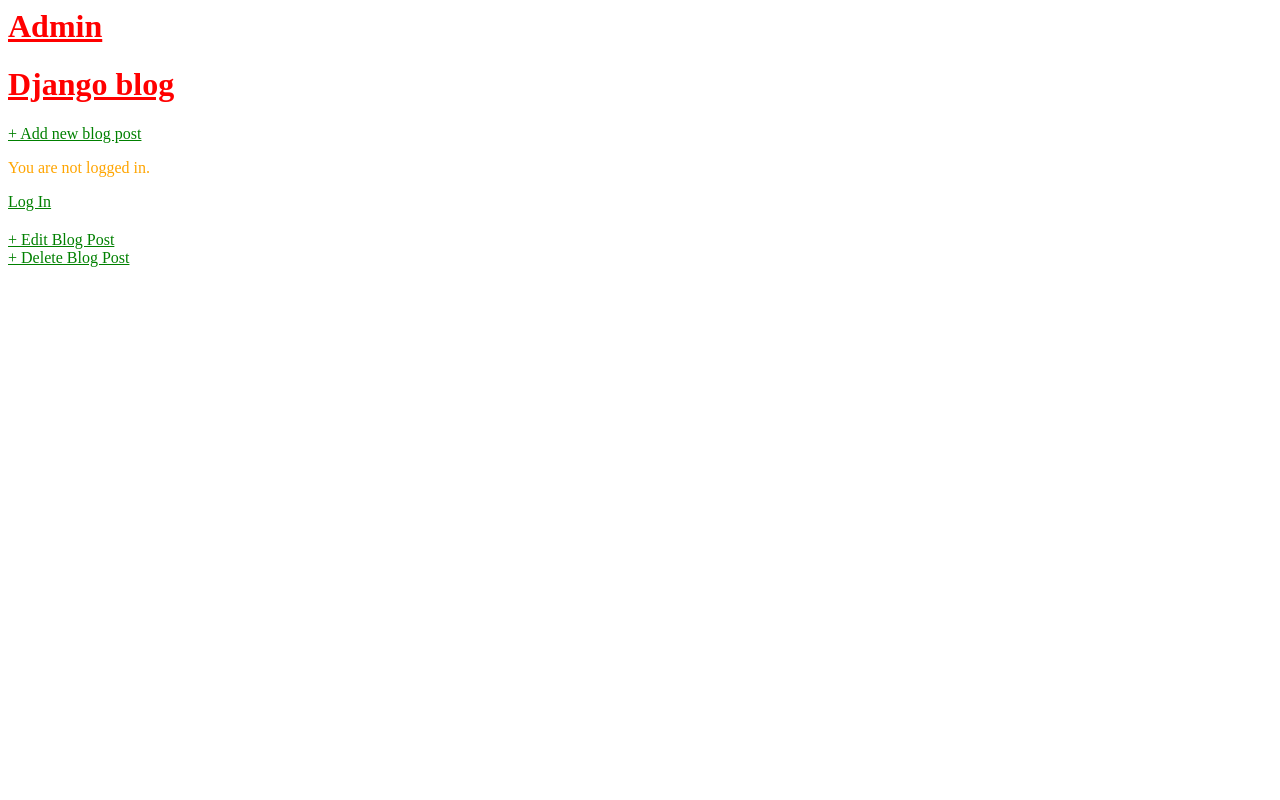
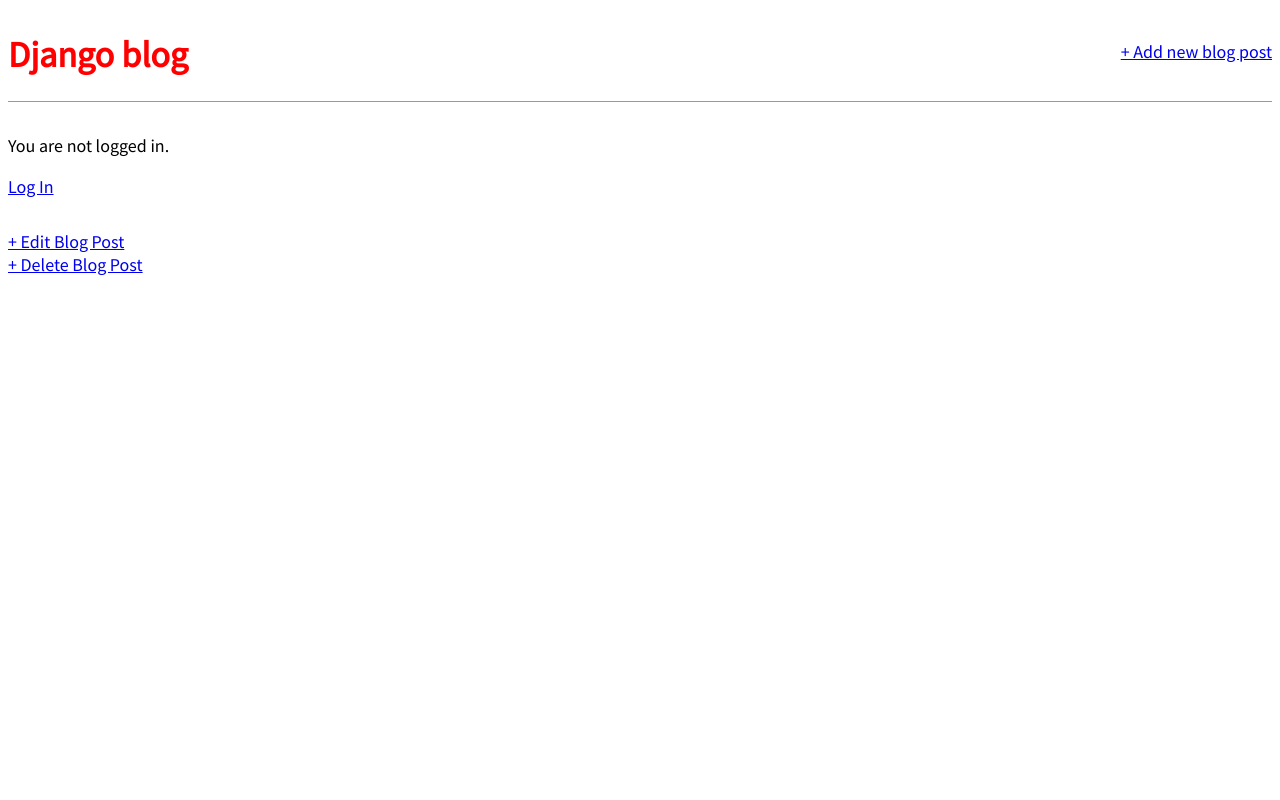
Before and after one commit to anr-learn/DFB38_07_blog_app, a Django app: template templates/post_detail.html in a window 1280 px wide. Run offline with Django 3.2, Linux system fonts and the light colour scheme; the template is opened without the code that fills it, so the values that code supplies are empty.

Commit message:
add CSS styles that were 'missing' to base.css (did I miss something in chap 06? the styles are in the ch7 git pull of code from the book...

```diff
--- a/static/css/base.css
+++ b/static/css/base.css
@@ -1,9 +1,54 @@
 /* DFB38_05_blog_app/static/css/base.css  */
 
-header h1 a {
-	color: red;
+body {
+  font-family: 'Source Sans Pro', sans-serif;
+  font-size: 18px;
 }
 
+header {
+  border-bottom: 1px solid #999;
+  margin-bottom: 2rem;
+  display: flex;
+}
+
+header h1 a {
+  color: red;
+  text-decoration: none;
+}
+
+.nav-left {
+  margin-right: auto;
+}
+
+.nav-right {
+  display: flex;
+  padding-top: 2rem;
+}
+
+.post-entry {
+  margin-bottom: 2rem;
+}
+
+.post-entry h2 {
+  margin: 0.5rem 0;
+}
+
+.post-entry h2 a,
+.post-entry h2 a:visited {
+  color: blue;
+  text-decoration: none;
+}
+
+.post-entry p {
+  margin: 0;
+  font-weight: 400;
+}
+
+.post-entry h2 a:hover {
+  color: red;
+}
+
+/*
 a {
 	color: green;
 }
@@ -11,6 +56,6 @@
 div {
 	color: orange;
 }
-
+*/
 
 /* ### end ### */
--- a/templates/base.html
+++ b/templates/base.html
@@ -13,7 +13,7 @@
     <div>
       <header>
         <div class="nav-left">
-          <h1><a href="admin/">Admin</a></h1>
+          <!--   <h1><a href="admin/">Admin</a></h1>  -->
           <h1><a href="{% url 'home' %}">Django blog</a></h1>
         </div>
         <div class="nav-right">
```
Also changed, not shown: db.sqlite3.
